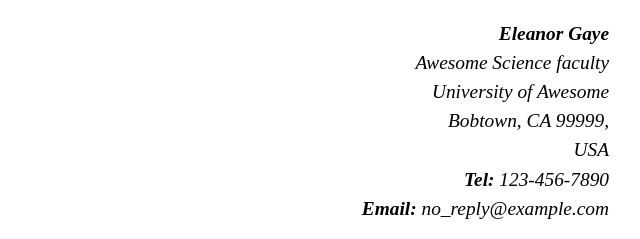
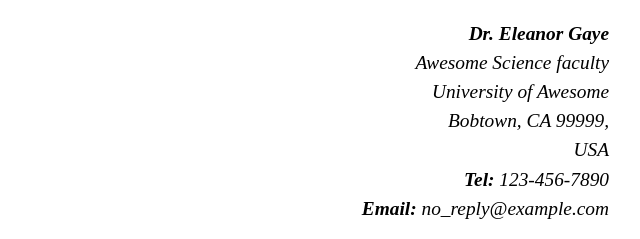
Before and after one commit to massiveBigGuy/INFT-120606, a plain HTML site: page Website/lab1/part1/letter-text.html in a window 1280 px wide. Shown: the top 239 px of the page, 431-1071 px from the left. Drawn offline with Linux system fonts and the light colour scheme.

Commit message:
Update to address letter-text.html
Corrected Eleanor Gaye to Dr. Eleanor Gaye

```diff
--- a/Website/lab1/part1/letter-text.html
+++ b/Website/lab1/part1/letter-text.html
@@ -17,7 +17,7 @@ Lab 1 - Web Development Fundamentals INFT 1206-06
         <sender-column>
         <address>
             <p>
-            <strong>Eleanor Gaye</strong><br>
+            <strong>Dr. Eleanor Gaye</strong><br>
             Awesome Science faculty<br>
             University of Awesome<br>
             Bobtown, CA 99999,<br>
```
